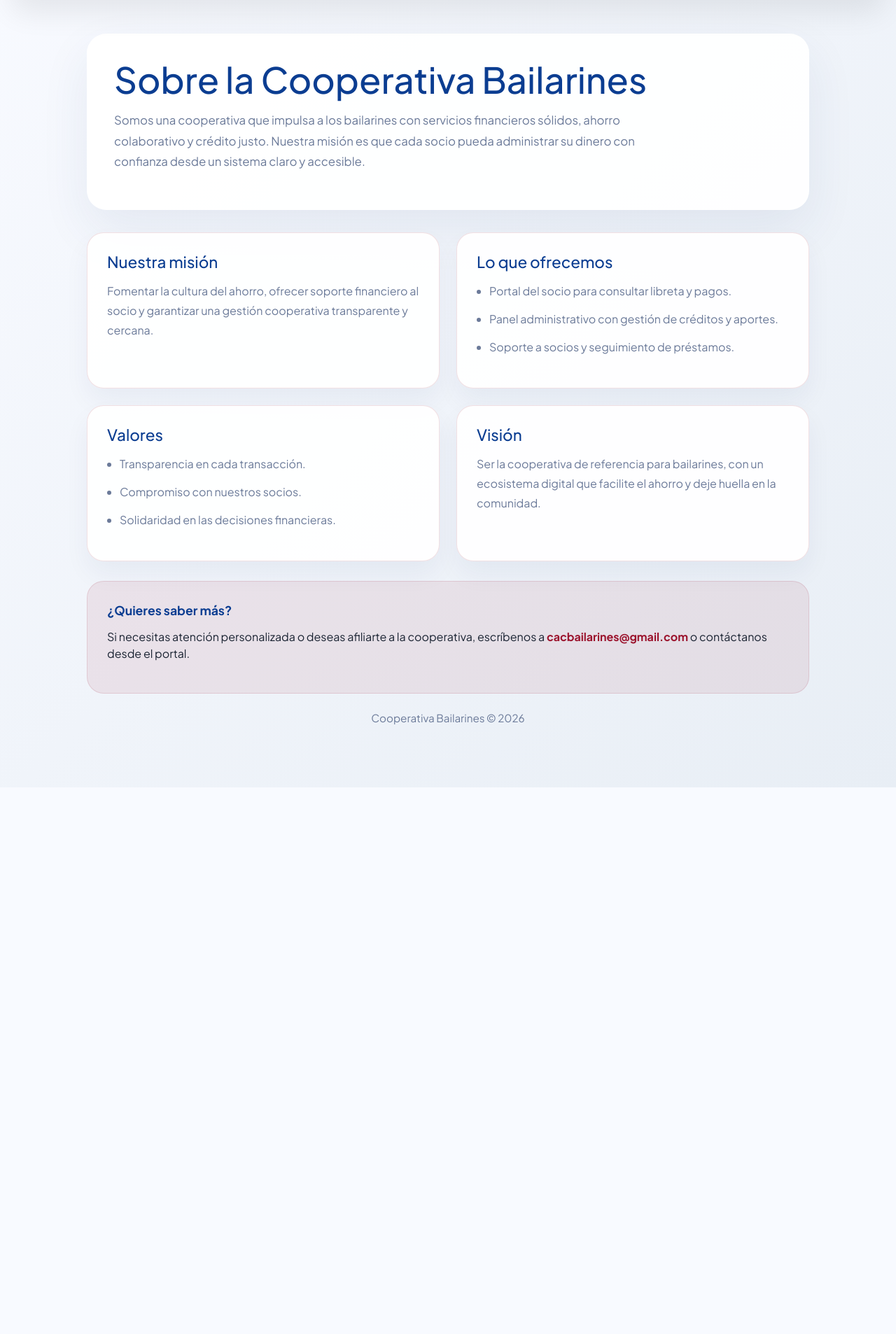
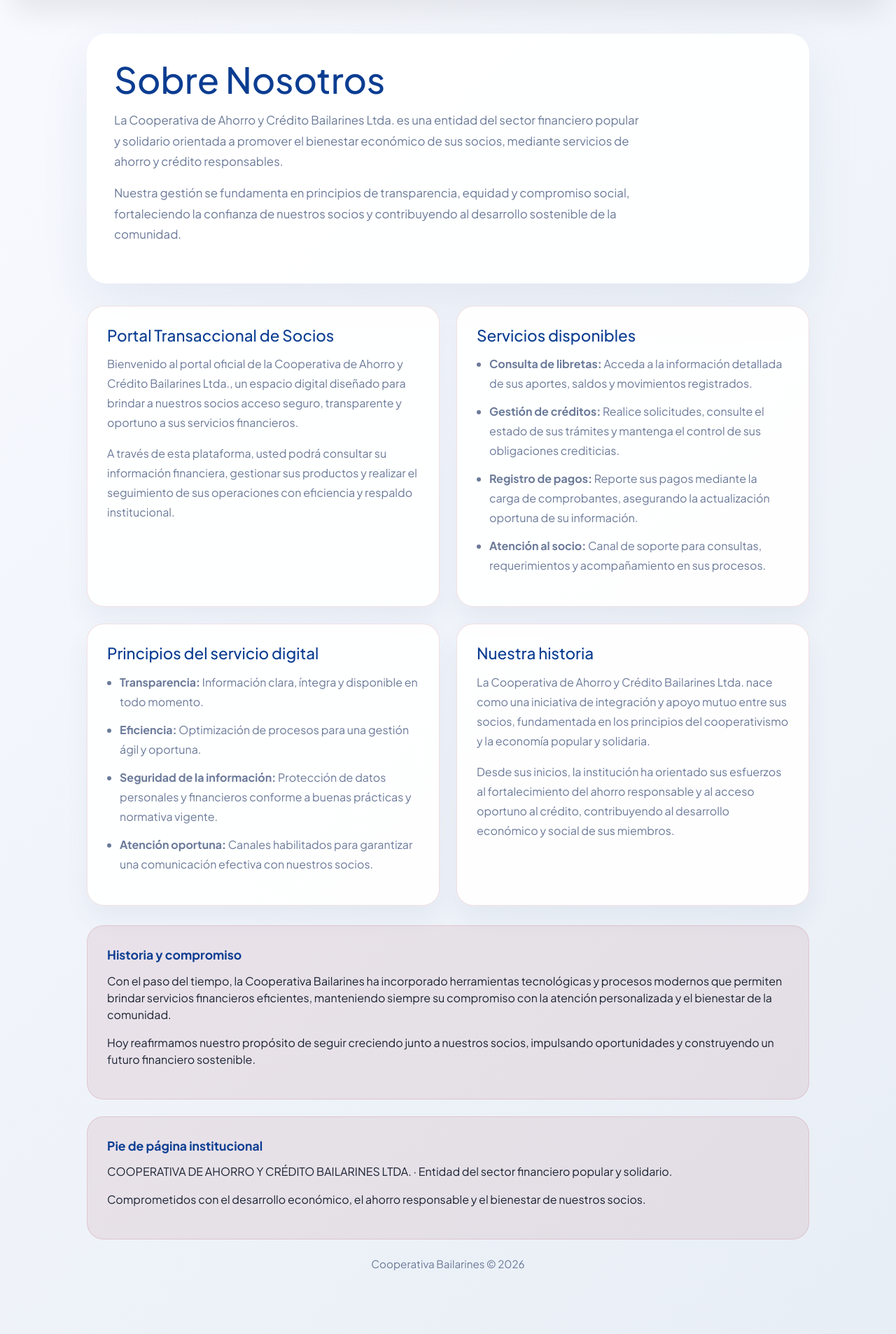
Before and after one commit to cacbailarines-tech/Coop_bailarines, a Django app: page /nosotros/ in a window 1280 px wide. Shown: the part 100-2006 px from the top of the page at 70% size. Before the commit the page ends 1225 px from the top, so only its background shows below. Run offline with Django 5.2, Linux system fonts and the light colour scheme; some libraries are stand-ins or nearby versions.

Commit message:
Actualiza copy institucional en landing y pagina de sobre nosotros

```diff
--- a/templates/core/about.html
+++ b/templates/core/about.html
@@ -48,38 +48,49 @@ body { font-family:'Plus Jakarta Sans', sans-serif; min-height:100vh; background
 </header>
 <main class="content">
   <section class="hero">
-    <h1>Sobre la Cooperativa Bailarines</h1>
-    <p>Somos una cooperativa que impulsa a los bailarines con servicios financieros sólidos, ahorro colaborativo y crédito justo. Nuestra misión es que cada socio pueda administrar su dinero con confianza desde un sistema claro y accesible.</p>
+    <h1>Sobre Nosotros</h1>
+    <p>La Cooperativa de Ahorro y Crédito Bailarines Ltda. es una entidad del sector financiero popular y solidario orientada a promover el bienestar económico de sus socios, mediante servicios de ahorro y crédito responsables.</p>
+    <p>Nuestra gestión se fundamenta en principios de transparencia, equidad y compromiso social, fortaleciendo la confianza de nuestros socios y contribuyendo al desarrollo sostenible de la comunidad.</p>
   </section>
   <div class="info-grid">
     <div class="info-block">
-      <h2>Nuestra misión</h2>
-      <p>Fomentar la cultura del ahorro, ofrecer soporte financiero al socio y garantizar una gestión cooperativa transparente y cercana.</p>
+      <h2>Portal Transaccional de Socios</h2>
+      <p>Bienvenido al portal oficial de la Cooperativa de Ahorro y Crédito Bailarines Ltda., un espacio digital diseñado para brindar a nuestros socios acceso seguro, transparente y oportuno a sus servicios financieros.</p>
+      <p>A través de esta plataforma, usted podrá consultar su información financiera, gestionar sus productos y realizar el seguimiento de sus operaciones con eficiencia y respaldo institucional.</p>
     </div>
     <div class="info-block">
-      <h2>Lo que ofrecemos</h2>
+      <h2>Servicios disponibles</h2>
       <ul>
-        <li>Portal del socio para consultar libreta y pagos.</li>
-        <li>Panel administrativo con gestión de créditos y aportes.</li>
-        <li>Soporte a socios y seguimiento de préstamos.</li>
+        <li><strong>Consulta de libretas:</strong> Acceda a la información detallada de sus aportes, saldos y movimientos registrados.</li>
+        <li><strong>Gestión de créditos:</strong> Realice solicitudes, consulte el estado de sus trámites y mantenga el control de sus obligaciones crediticias.</li>
+        <li><strong>Registro de pagos:</strong> Reporte sus pagos mediante la carga de comprobantes, asegurando la actualización oportuna de su información.</li>
+        <li><strong>Atención al socio:</strong> Canal de soporte para consultas, requerimientos y acompañamiento en sus procesos.</li>
       </ul>
     </div>
     <div class="info-block">
-      <h2>Valores</h2>
+      <h2>Principios del servicio digital</h2>
       <ul>
-        <li>Transparencia en cada transacción.</li>
-        <li>Compromiso con nuestros socios.</li>
-        <li>Solidaridad en las decisiones financieras.</li>
+        <li><strong>Transparencia:</strong> Información clara, íntegra y disponible en todo momento.</li>
+        <li><strong>Eficiencia:</strong> Optimización de procesos para una gestión ágil y oportuna.</li>
+        <li><strong>Seguridad de la información:</strong> Protección de datos personales y financieros conforme a buenas prácticas y normativa vigente.</li>
+        <li><strong>Atención oportuna:</strong> Canales habilitados para garantizar una comunicación efectiva con nuestros socios.</li>
       </ul>
     </div>
     <div class="info-block">
-      <h2>Visión</h2>
-      <p>Ser la cooperativa de referencia para bailarines, con un ecosistema digital que facilite el ahorro y deje huella en la comunidad.</p>
+      <h2>Nuestra historia</h2>
+      <p>La Cooperativa de Ahorro y Crédito Bailarines Ltda. nace como una iniciativa de integración y apoyo mutuo entre sus socios, fundamentada en los principios del cooperativismo y la economía popular y solidaria.</p>
+      <p>Desde sus inicios, la institución ha orientado sus esfuerzos al fortalecimiento del ahorro responsable y al acceso oportuno al crédito, contribuyendo al desarrollo económico y social de sus miembros.</p>
     </div>
   </div>
   <div class="quote-card">
-    <strong>¿Quieres saber más?</strong>
-    <p>Si necesitas atención personalizada o deseas afiliarte a la cooperativa, escríbenos a <a href="mailto:cacbailarines@gmail.com">cacbailarines@gmail.com</a> o contáctanos desde el portal.</p>
+    <strong>Historia y compromiso</strong>
+    <p>Con el paso del tiempo, la Cooperativa Bailarines ha incorporado herramientas tecnológicas y procesos modernos que permiten brindar servicios financieros eficientes, manteniendo siempre su compromiso con la atención personalizada y el bienestar de la comunidad.</p>
+    <p>Hoy reafirmamos nuestro propósito de seguir creciendo junto a nuestros socios, impulsando oportunidades y construyendo un futuro financiero sostenible.</p>
+  </div>
+  <div class="quote-card" style="margin-top: 24px;">
+    <strong>Pie de página institucional</strong>
+    <p>COOPERATIVA DE AHORRO Y CRÉDITO BAILARINES LTDA. · Entidad del sector financiero popular y solidario.</p>
+    <p>Comprometidos con el desarrollo económico, el ahorro responsable y el bienestar de nuestros socios.</p>
   </div>
   <div class="footer">
     <p>Cooperativa Bailarines © {% now "Y" %}</p>
```
Also changed, not shown: templates/core/landing.html (+15 -11 lines).
